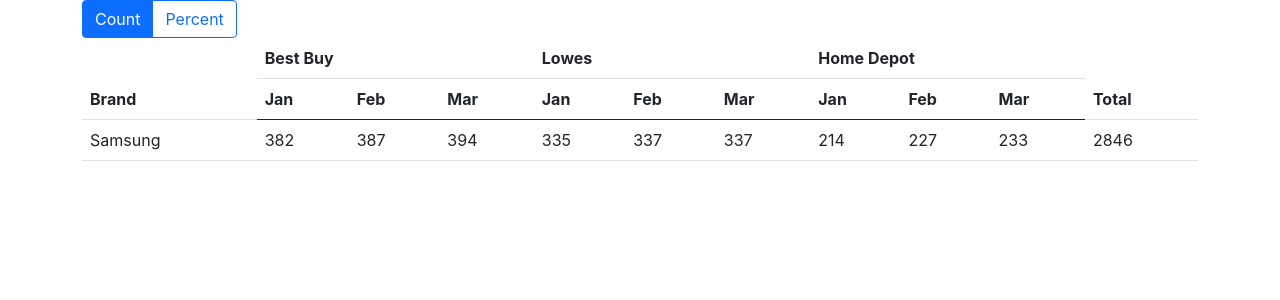
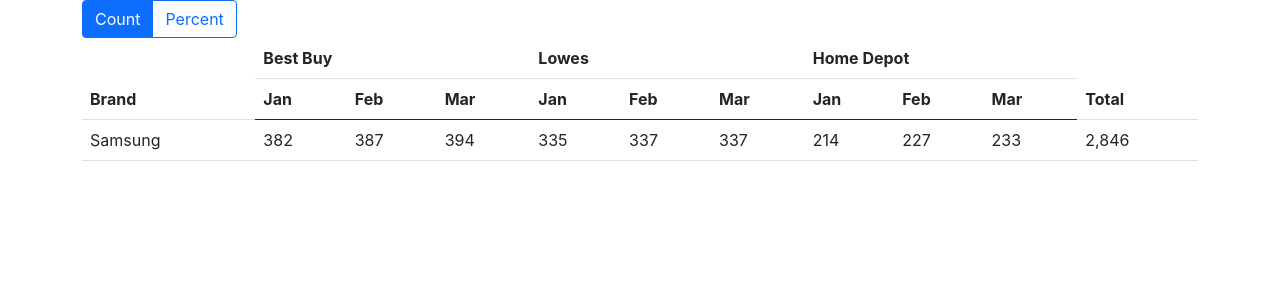
Before and after one commit to SturmB/react-api-test, a React (Create React App) app: page / in a window 1280 px wide. Shown: the top 300 px of the page. Built offline with nearby package versions, Linux system fonts and the light colour scheme; the HTML template or start-up script is replaced by a standard one.

Commit message:
🌐 Formats displayed numbers

```diff
--- a/src/App.js
+++ b/src/App.js
@@ -88,12 +88,12 @@
             {order.map((item) => {
               if (numType === `count`) {
                 // noinspection JSUnresolvedVariable
-                return <td key={row.brand + item}>{row[item]}</td>;
+                return <td key={row.brand + item}>{convertCount(row[item])}</td>;
               }
               // noinspection JSUnresolvedVariable
-              return <td key={row.brand + item}>{row[`${item}_percent`]}</td>;
+              return <td key={row.brand + item}>{row[`${item}_percent`]}%</td>;
             })}
-            <td>{numType === `count` ? row.total : row.total_percent}</td>
+            <td>{numType === `count` ? convertCount(row.total) : `${row.total_percent}%`}</td>
           </tr>
         );
       })}
```
